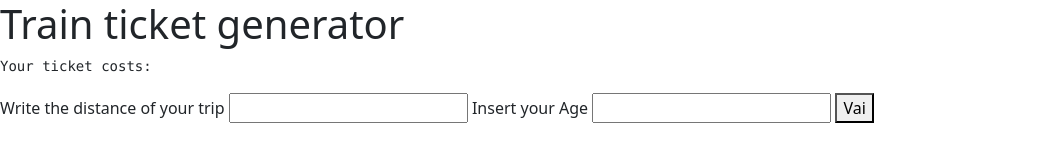
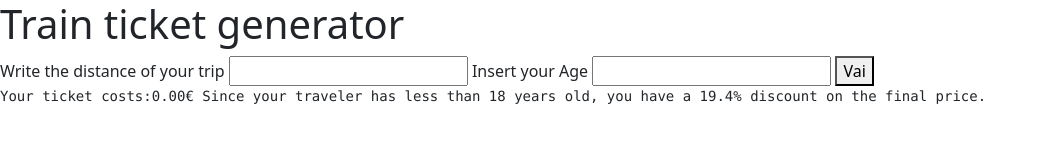
Before and after one commit to Cosimo-Colucci/js-biglietto-treno-form, a plain HTML site: page index.html in a window 1280 px wide. Both pictures are taken after a click on the button "Vai". Shown: the whole page, without its empty margins (0-1046 px from the left). Drawn offline with nearby package versions, Linux system fonts and the light colour scheme.

Commit message:
MILESTONE 2

```diff
--- a/index.html
+++ b/index.html
@@ -16,8 +16,6 @@
         <h1>
             Train ticket generator
         </h1>
-
-        <pre id="output">Your ticket costs:</pre>
         <label for="tripDistance">Write the distance of your trip</label>
         <input type="text" name="tripDistance" id="tripDistance">
 
@@ -28,6 +26,8 @@
             Vai
         </button>
 
+        <pre id="output">Your ticket costs:</pre>
+
         <script src="js/script.js"></script>
     </body>
 </html>
--- a/js/script.js
+++ b/js/script.js
@@ -19,6 +19,7 @@ button.addEventListener ("click", function() {
          } else {
             message = 'Your traveler has received no discounts on the final price.'
          }
-         //document.getElementById('output').innerHTML += price.toFixed(2) +'€' + ' ' + message;
+
+    document.getElementById('output').innerHTML += price.toFixed(2) +'€' + ' ' + message;
     console.log (price.toFixed(2))
 })
```
